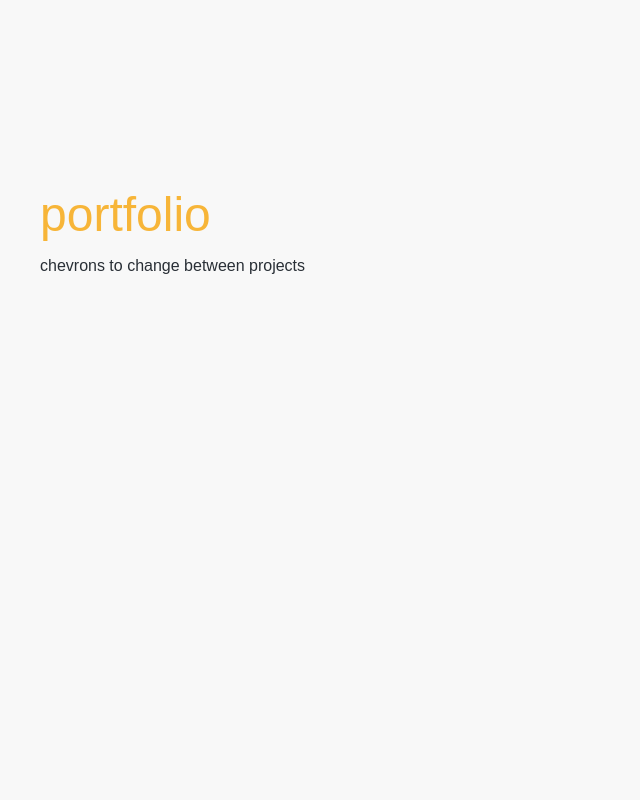
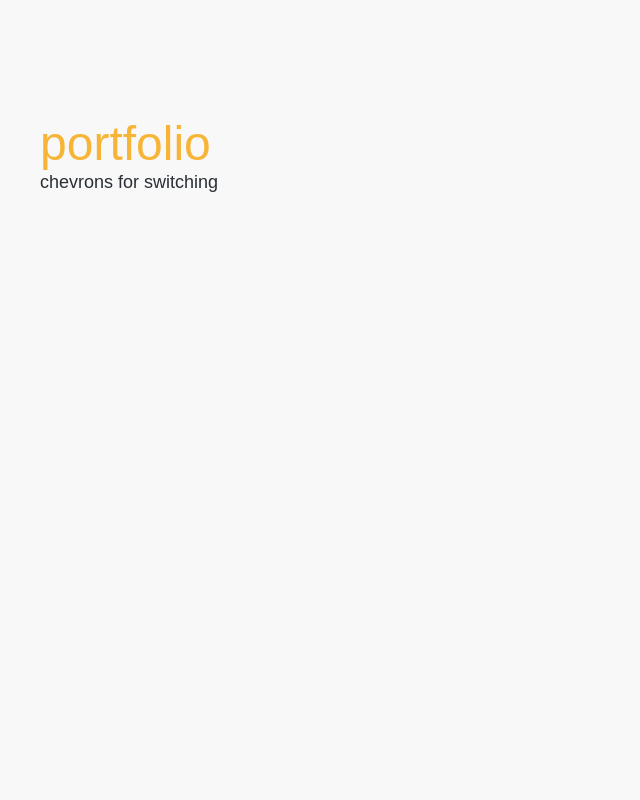
Before and after one commit to abeciana1/abeciana-portfolio, a Next.js app: page / in a window 1280 px wide. Shown: the part 1560-2360 px from the top of the page, without its empty margins (0-640 px from the left). Built offline with nearby package versions, Linux system fonts and the light colour scheme; a web font is replaced by a local one.

Commit message:
Started portfolio section redo styling nad rendering

```diff
--- a/components/HomePageSections/About.js
+++ b/components/HomePageSections/About.js
@@ -10,7 +10,7 @@ const About = (props) => {
             <PageMargin>
                 <section
                     id="about"
-                    className="homepage-section sticky top-0 mt-16 pb-32 flex flex-col md:grid md:grid-cols-2 justify-items-center item-stretch"
+                    className="homepage-section sticky top-0 mt-16 lg:pb-32 flex flex-col md:grid md:grid-cols-2 justify-items-center item-stretch"
                 >
                         <section
                             className="self-center justify-self-start"
@@ -27,7 +27,7 @@ const About = (props) => {
                                 Alex Beciana
                             </div>
                             <div
-                                className="leading-10 text-lg w-3/4"
+                                className="leading-10 text-lg lg:w-3/4"
                             >
                                 Full-stack software engineer with an entrepreneurial spirit with 5 years of digital marketing, product management, and community management experience, working in tech (startup to FAANG), education, and music as well as leading a profitable startup. I'm a recent Flatiron School graduate and accustomed to the Agile methodology, working across technical and non-technical teams, and managing project roadmaps.
                             </div>
--- a/components/HomePageSections/Portfolio.js
+++ b/components/HomePageSections/Portfolio.js
@@ -8,53 +8,25 @@ const Portfolio = (props) => {
             <section
                 id="portfolio"
             >
-                <br/>
                 <section
-                    className="homepage-section mt-16 pb-16 flex flex-col md:grid md:grid-cols-3 justify-items-center item-stretch ml-5 md:ml-10"
+                    className="homepage-section mt-16 pb-32 flex flex-col md:grid md:grid-cols-3 justify-items-stretch ml-5 md:ml-10"
                 >
                     <section
-                        className="self-start justify-self-start col-span-1"
+                        className=""
                     >
-                            <section>
-                                <div
-                                    className="text-5xl font-reross text-yellow leading-relaxed"
-                                >
-                            portfolio
-                                </div>
-                                chevrons to change between projects
-                            </section>
+                    <div
+                        className="justify-self-start text-5xl font-reross text-yellow"
+                    >
+                        portfolio
+                        <div
+                            className="text-lg"
+                        >
+                            chevrons for switching
+                        </div>
+                    </div>
                     </section>
-                    {props.portfolioAnimate ?
-                    <>
-                    <section
-                        className="portfolio-background py-16 self-end col-span-2 flex justify-items-center item-stretch mt-16"
-                    >
-                        <div
-                            className="self-center leading-10 text-lg bg-white relative py-10 px-10 w-7/12 rounded-3xl absolute -left-96 shadow-xl"
-                        >
-                            <h2
-                                className="text-4xl lowercase"
-                            >
-                                Project Title
-                            </h2>
-                            Full-stack software engineer with an entrepreneurial spirit with 5 years of digital marketing, product management, and community management experience, working in tech (startup to FAANG), education, and music as well as leading a profitable startup. I'm a recent Flatiron School graduate and accustomed to the Agile methodology, working across technical and non-technical teams, and managing project roadmaps.
-                        </div>
-                        <div className="self-center absolute left-1/4">
-                            <img
-                                src="/amulets.png"
-                                className=""
-                            />
-                        </div>
-                    </section>
-                    <section className="justify-self-start">
-                        <button
-                            className="bg-black text-lg text-white font-medium py-2 px-14 rounded-full"
-                        >
-                            See all
-                        </button>
-                    </section>
-                    </>
-                    : null}
+                    <section></section>
+                    <section></section>
                 </section>
             </section>
         </React.Fragment>
--- a/components/utils/HomePage.js
+++ b/components/utils/HomePage.js
@@ -60,15 +60,12 @@ const HomePage = () => {
           <title>Alex Beciana</title>
           <meta name="description" content="Generated by create next app" />
         </Head>
-        <section className="overflow-hidden">
-
         <Intro />
         <About aboutAnimate={aboutAnimate} />
         <Portfolio portfolioAnimate={portfolioAnimate} />
         <Blog blogAnimate={blogAnimate} />
         <Reviews />
         <Contact />
-        </section>
     </React.Fragment>
   )
 }
--- a/styles/globals.css
+++ b/styles/globals.css
@@ -2,9 +2,9 @@
 @tailwind components;
 @tailwind utilities;
 
-html {
-  width: 100%;
-}
+/* html {
+  min-width: 320px;
+} */
 
 h1, h2, h3, h4, h5, h6 {
   /* font-family: carlmarx, sans-serif; */
@@ -21,16 +21,18 @@ p, div, a {
   font-style: normal;
 }
 
-html, body, footer, main {
+html, body {
   padding: 0px;
   margin: 0px;
-  width: 100vw;
+  width: 100%;
+  /* height: 100%; */
   background: #F8F8F8;
   color: #292F36;
   /* position: fixed; */
   font-family: futura-pt,sans-serif;
   font-weight: 400;
   font-style: normal;
+  overflow-x: hidden;
 }
 
 a {
--- a/styles/portfolio-section.css
+++ b/styles/portfolio-section.css
@@ -30,3 +30,16 @@
     opacity: 1;
   }
 }
+
+
+.project-card {
+  max-width: 580px;
+  max-height: 287px;
+}
+
+@media (max-width: 426px) {
+  .project-card {
+    height: 580px;
+    width: 287px;
+  }
+}
--- a/styles/reviews.css
+++ b/styles/reviews.css
@@ -18,7 +18,7 @@
     height: 287px;
 }
 
-@media (max-width: 425px) {
+@media (max-width: 426px) {
     .testimonial-rec2 {
         height: 580px;
         width: 287px;
```
